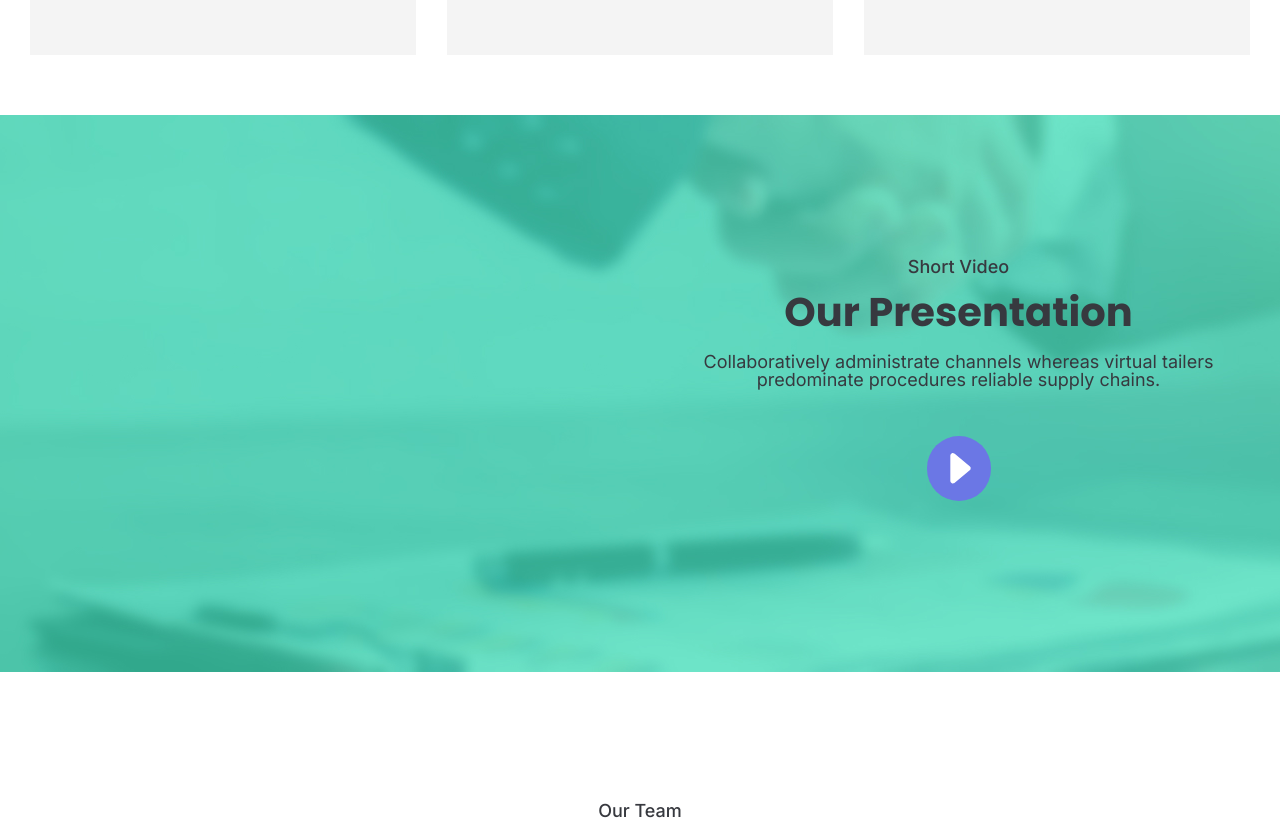
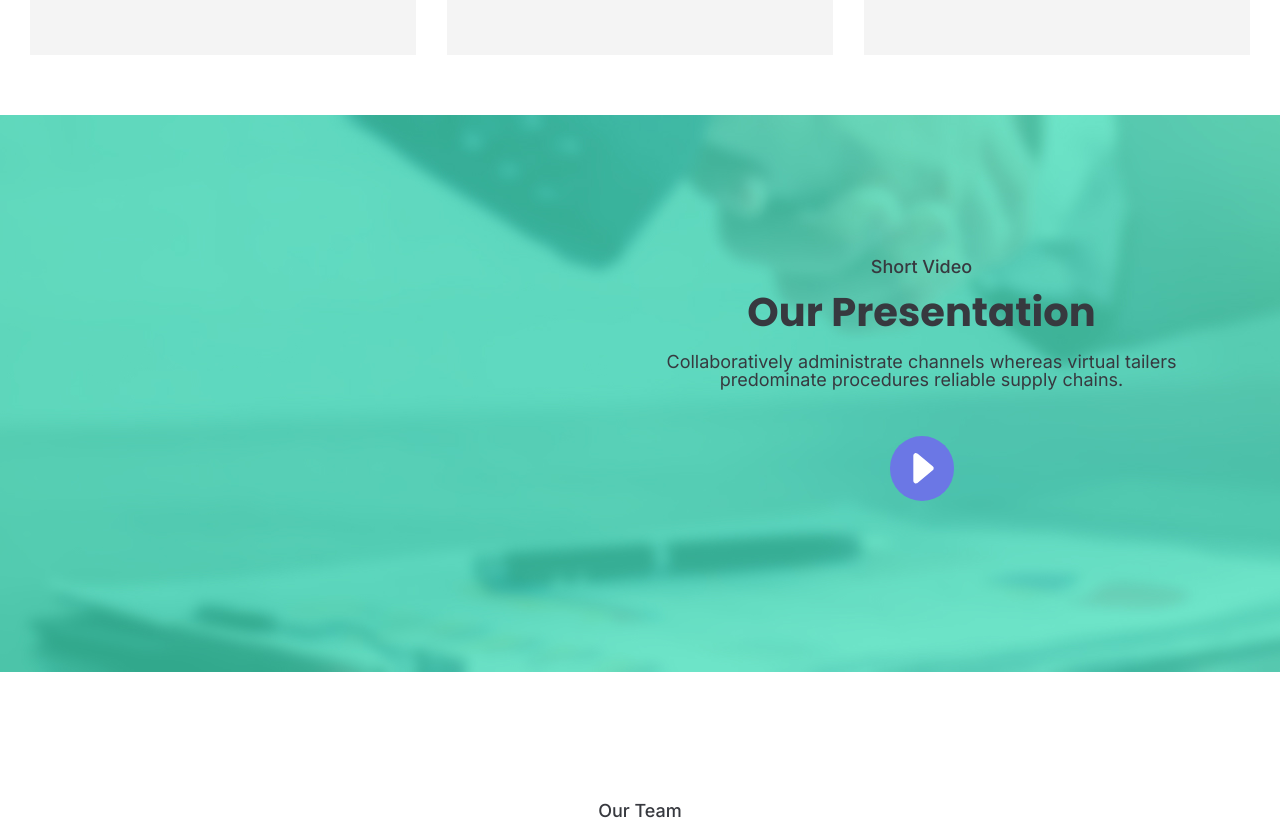
Before and after one commit to lasha-mgelashvili/homework7, a plain HTML site: page index.html in a window 1280 px wide. Shown: the part 670-1493 px from the top of the page. Drawn offline with nearby package versions, Linux system fonts and the light colour scheme.

Commit message:
size fix
size fix

```diff
--- a/css/style.css
+++ b/css/style.css
@@ -153,9 +153,9 @@
     justify-content: center;
     text-align: center;
     align-items: center;
-    left: 705px;
     top: 143px;
     bottom: 143.5px;
+    left: 668px;
 }
 /* text stile for second section */
 .title2 {
```
Also changed, not shown: index.html (+5 -5 lines).
